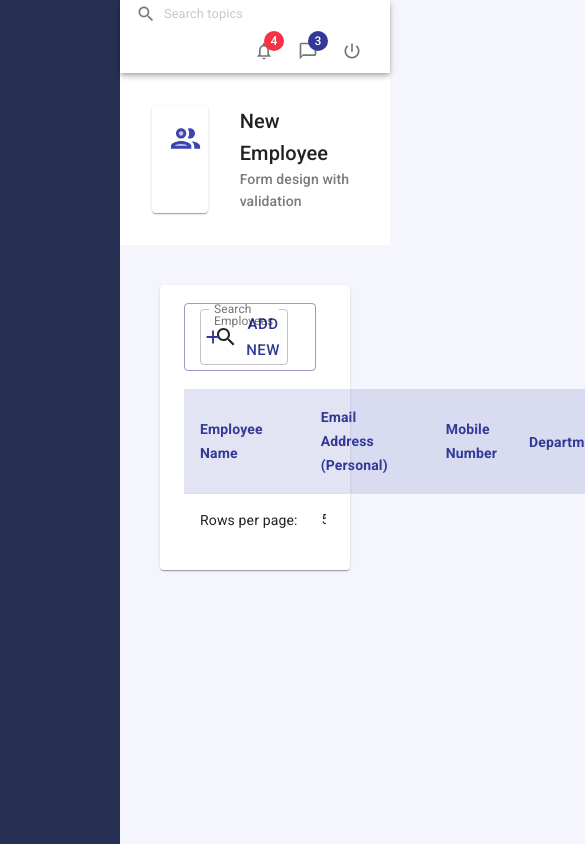
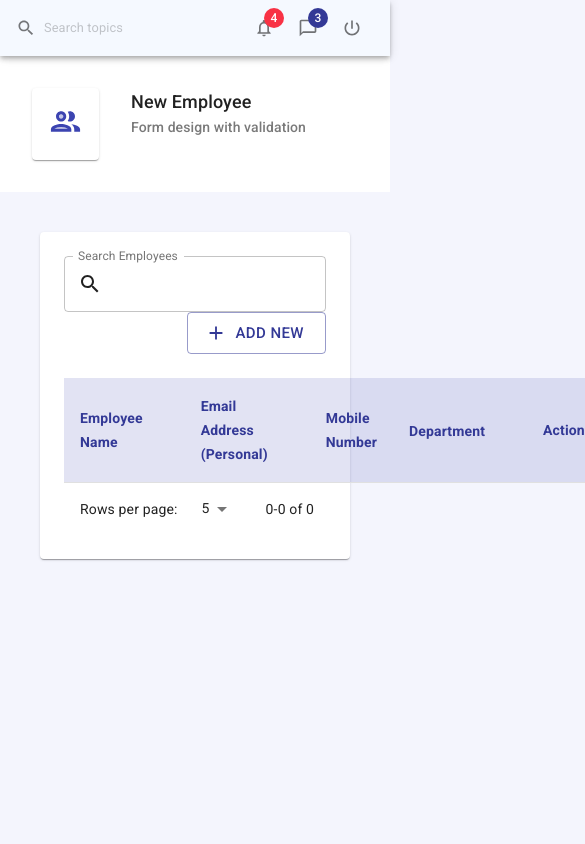
Before and after one commit to adipati27ma/employees-mui-system, a React (Create React App) app: page / in a window 390 px wide. Shown: the top 844 px of the page, 585 px wide, since content can reach past the window. Built offline with nearby package versions, Linux system fonts and the light colour scheme.

Commit message:
button 1 quotes, convert search+add button to grid, add responsiveFontSizes to app.js, responsive sidebar & appbar

```diff
--- a/src/App/App.js
+++ b/src/App/App.js
@@ -3,8 +3,9 @@ import './App.css';
 import {
   createMuiTheme,
   CssBaseline,
-  makeStyles,
+  Grid,
   ThemeProvider,
+  responsiveFontSizes,
 } from '@material-ui/core';
 
 import SideMenu from 'components/SideMenu';
@@ -13,7 +14,7 @@ import Header from 'components/Header';
 import Employees from 'pages/Employees/Employees';
 
 // bisa liat di dokumentasi customization/default-theme
-const theme = createMuiTheme({
+let theme = createMuiTheme({
   palette: {
     primary: {
       main: '#333996',
@@ -44,24 +45,21 @@ const theme = createMuiTheme({
   },
 });
 
-const useStyles = makeStyles({
-  appMain: {
-    paddingLeft: '120px',
-    width: '100%',
-  },
-});
+theme = responsiveFontSizes(theme);
 
 function App() {
-  const classes = useStyles();
-
   return (
     // <></> itu sama dengan <React.Fragment></React.Fragment>
     <ThemeProvider theme={theme}>
-      <SideMenu />
-      <div className={classes.appMain}>
-        <Header />
-        <Employees />
-      </div>
+      <Grid container>
+        <Grid item xl={2} md={1} xs={0}>
+          <SideMenu />
+        </Grid>
+        <Grid item xl={10} md={11} xs={12}>
+          <Header />
+          <Employees />
+        </Grid>
+      </Grid>
       <CssBaseline /> {/* CssBaseline untuk set border-box & margin = 0 */}
     </ThemeProvider>
   );
--- a/src/components/Header.js
+++ b/src/components/Header.js
@@ -1,4 +1,4 @@
-import React from "react";
+import React from 'react';
 import {
   AppBar,
   Toolbar,
@@ -7,49 +7,50 @@ import {
   IconButton,
   Badge,
   makeStyles,
-} from "@material-ui/core";
-import NotificationsNoneIcon from "@material-ui/icons/NotificationsNone";
-import ChatBubbleOutlineIcon from "@material-ui/icons/ChatBubbleOutline";
-import PowerSettingsNewIcon from "@material-ui/icons/PowerSettingsNew";
-import SearchIcon from "@material-ui/icons/Search";
+} from '@material-ui/core';
+import useMediaQuery from '@material-ui/core/useMediaQuery';
+
+import NotificationsNoneIcon from '@material-ui/icons/NotificationsNone';
+import ChatBubbleOutlineIcon from '@material-ui/icons/ChatBubbleOutline';
+import PowerSettingsNewIcon from '@material-ui/icons/PowerSettingsNew';
+import SearchIcon from '@material-ui/icons/Search';
 
 const useStyles = makeStyles((theme) => ({
   root: {
-    backgroundColor: "#fff",
+    backgroundColor: (props) => (props ? '#f5f9ff' : '#fff'),
   },
   iconButtonRoot: {
-    display: "flex",
+    display: 'flex',
   },
   searchInput: {
-    opacity: "0.6",
-    padding: `0px ${theme.spacing(1)}`,
-    fontSize: "0.8rem",
-    "&:hover": {
-      backgroundColor: "#f2f2f2",
+    opacity: '0.6',
+    // padding: `0px ${theme.spacing(1)}`,
+    fontSize: '0.8rem',
+    '&:hover': {
+      backgroundColor: '#f2f2f2',
     },
-    "& .MuiSvgIcon-root": {
+    '& .MuiSvgIcon-root': {
       marginRight: theme.spacing(1),
     },
   },
 }));
 
 export default function Header() {
-  const classes = useStyles();
+  const isSmallDevice = useMediaQuery('(max-width:600px)');
+  const classes = useStyles(isSmallDevice);
 
   return (
     <AppBar position="static" className={classes.root}>
       <Toolbar>
         <Grid container alignItems="center">
-          <Grid item sm={6}>
+          <Grid item xs={6}>
             <InputBase
               placeholder="Search topics"
               className={classes.searchInput}
               startAdornment={<SearchIcon fontSize="small" />}
             />
           </Grid>
-          {/* <Grid item sm></Grid> */}
-          <Grid container item sm={6} justify="flex-end">
-            {/* Bisa pake classes untuk banyak HTML didalamnya */}
+          <Grid container item xs={6} justify="flex-end">
             <IconButton classes={{ root: classes.iconButtonRoot }}>
               <Badge badgeContent={4} color="secondary">
                 <NotificationsNoneIcon fontSize="small" />
--- a/src/components/SideMenu.js
+++ b/src/components/SideMenu.js
@@ -1,16 +1,18 @@
-import React from "react";
-import { makeStyles } from "@material-ui/core";
+import React from 'react';
+
+import { makeStyles } from '@material-ui/core';
 
 // using makeStyles ----------------
 const useStyles = makeStyles({
   sideMenu: {
-    display: "flex",
-    flexDirection: "column",
-    position: "absolute",
-    left: "0px",
-    width: "120px",
-    minHeight: "100vh",
-    backgroundColor: "#253053",
+    // display: 'flex',
+    // flexDirection: 'column',
+    // position: 'absolute',
+    // left: '0px',
+    width: '100%',
+    height: '100%',
+    minHeight: '100vh',
+    backgroundColor: '#253053',
   },
 });
 
--- a/src/pages/Employees/Employees.js
+++ b/src/pages/Employees/Employees.js
@@ -1,12 +1,12 @@
 import { React, useState } from 'react';
 import {
+  Grid,
   InputAdornment,
   makeStyles,
   Paper,
   TableBody,
   TableCell,
   TableRow,
-  Toolbar,
 } from '@material-ui/core';
 import {
   PeopleOutlineTwoTone,
@@ -28,15 +28,15 @@ import * as employeeService from 'services/employeeService';
 
 const useStyles = makeStyles((theme) => ({
   pageContent: {
-    margin: theme.spacing(5),
+    margin: theme.spacing(5), // margin = 0 di small
     padding: theme.spacing(3),
   },
   searchInput: {
-    width: '75%',
+    width: '100%',
+    display: 'flex',
   },
   newButton: {
-    position: 'absolute',
-    right: '10px',
+    display: 'flex',
   },
 }));
 
@@ -127,7 +127,8 @@ export default function Employees() {
         icon={<PeopleOutlineTwoTone fontSize="large" />}
       />
       <Paper className={classes.pageContent}>
-        <Toolbar>
+        <Grid container alignItems="center">
+          <Grid item md={7} xs={12}>
             <Controls.Input
               className={classes.searchInput}
               label="Search Employees"
@@ -140,6 +141,8 @@ export default function Employees() {
               }}
               onChange={handleSearch}
             />
+          </Grid>
+          <Grid container item md={5} xs={12} justify="flex-end">
             <Controls.Button
               text="Add New"
               variant="outlined"
@@ -150,7 +153,8 @@ export default function Employees() {
                 setRecordForEdit(null);
               }}
             />
-        </Toolbar>
+          </Grid>
+        </Grid>
         <TblContainer>
           <TblHead />
           <TableBody>
```
Also changed, not shown: src/components/controls/Button.js (+8 -8 lines), 1 other file (tests, documents, lock files or other folders). Lines whose indentation alone changed are shown as unchanged.
